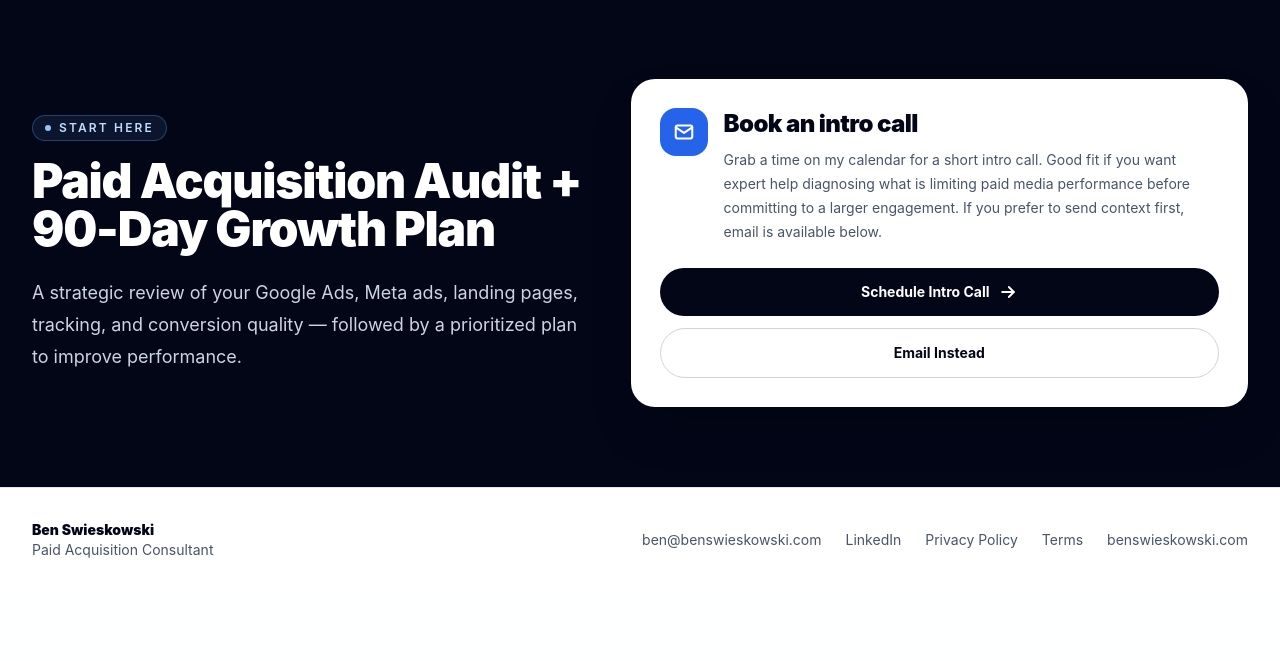
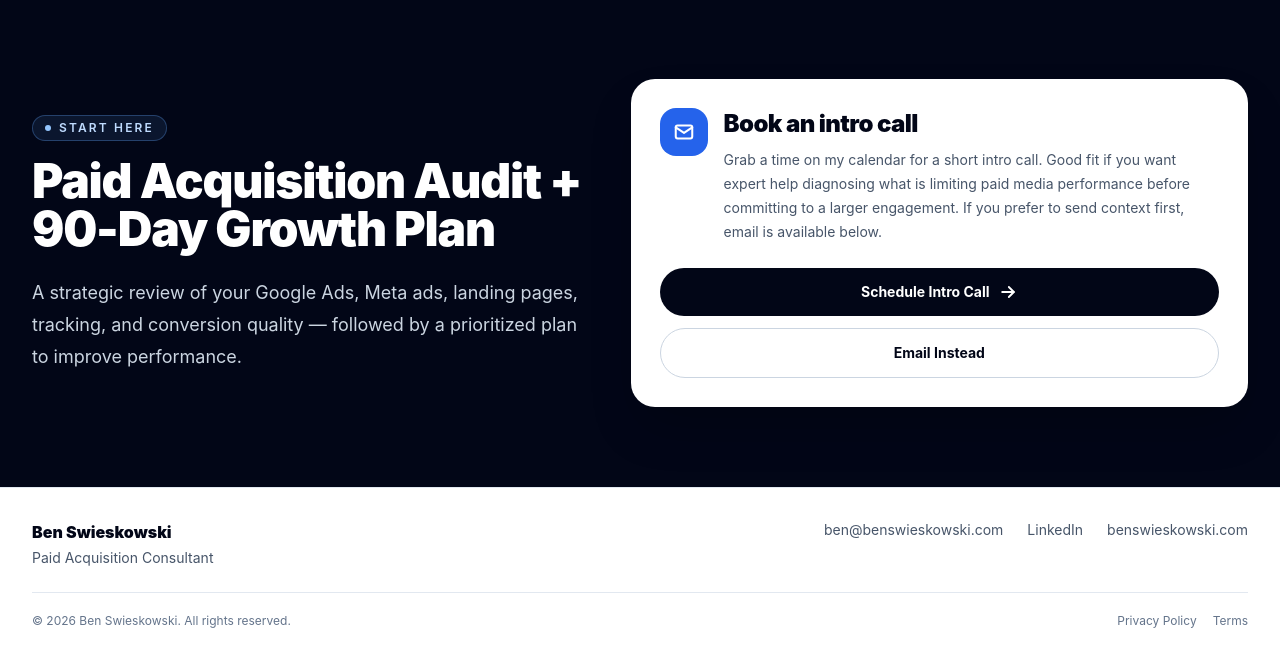
Before and after one commit to benswieskowski/benswieskowski, a Flask app: page / in a window 1280 px wide. Shown: the part 5422-6083 px from the top of the page. Before the commit the page ends 5980 px from the top, so only its background shows below. Run offline with Flask 3, Linux system fonts and the light colour scheme; some libraries are stand-ins or nearby versions.

Commit message:
Update index.html

```diff
--- a/templates/index.html
+++ b/templates/index.html
@@ -10,6 +10,14 @@
   <meta property="og:type" content="website" />
   <meta property="og:url" content="https://benswieskowski.com/" />
   <meta name="theme-color" content="#020617" />
+
+
+  <!-- Favicons -->
+  <link rel="icon" href="{{ url_for('static', filename='favicon.ico') }}" sizes="any">
+  <link rel="icon" type="image/png" sizes="32x32" href="{{ url_for('static', filename='favicon-32x32.png') }}">
+  <link rel="icon" type="image/png" sizes="16x16" href="{{ url_for('static', filename='favicon-16x16.png') }}">
+  <link rel="apple-touch-icon" href="{{ url_for('static', filename='apple-touch-icon.png') }}">
+  <link rel="canonical" href="https://benswieskowski.com/">
 
 <script src="https://cdn.tailwindcss.com"></script>
   <script>
@@ -420,17 +428,26 @@
   </main>
 
   <footer class="border-t border-slate-200 bg-white px-5 py-8 sm:px-8">
-    <div class="mx-auto flex max-w-7xl flex-col gap-4 text-sm text-slate-600 md:flex-row md:items-center md:justify-between">
+    <div class="mx-auto max-w-7xl">
+      <div class="flex flex-col gap-5 md:flex-row md:items-start md:justify-between">
         <div>
           <p class="font-black text-slate-950">Ben Swieskowski</p>
-        <p>Paid Acquisition Consultant</p>
+          <p class="mt-1 text-sm text-slate-600">Paid Acquisition Consultant</p>
         </div>
-      <div class="flex flex-col gap-2 sm:flex-row sm:flex-wrap sm:gap-x-6 sm:gap-y-2">
+
+        <div class="flex flex-col gap-2 text-sm text-slate-600 sm:flex-row sm:flex-wrap sm:gap-x-6 sm:gap-y-2 md:justify-end">
           <a class="hover:text-slate-950" href="mailto:{{ email }}">{{ email }}</a>
           <a class="hover:text-slate-950" href="https://www.linkedin.com/in/benjamin-swieskowski-65a48b23/">LinkedIn</a>
-        <a class="hover:text-slate-950" href="{{ url_for('privacy') }}">Privacy Policy</a>
-        <a class="hover:text-slate-950" href="{{ url_for('terms') }}">Terms</a>
           <span>benswieskowski.com</span>
+        </div>
+      </div>
+
+      <div class="mt-6 flex flex-col gap-2 border-t border-slate-200 pt-5 text-xs text-slate-500 sm:flex-row sm:items-center sm:justify-between">
+        <p>© 2026 Ben Swieskowski. All rights reserved.</p>
+        <div class="flex gap-4">
+          <a class="hover:text-slate-800" href="{{ url_for('privacy') }}">Privacy Policy</a>
+          <a class="hover:text-slate-800" href="{{ url_for('terms') }}">Terms</a>
+        </div>
       </div>
     </div>
   </footer>
```
Lines whose indentation alone changed are shown as unchanged.
